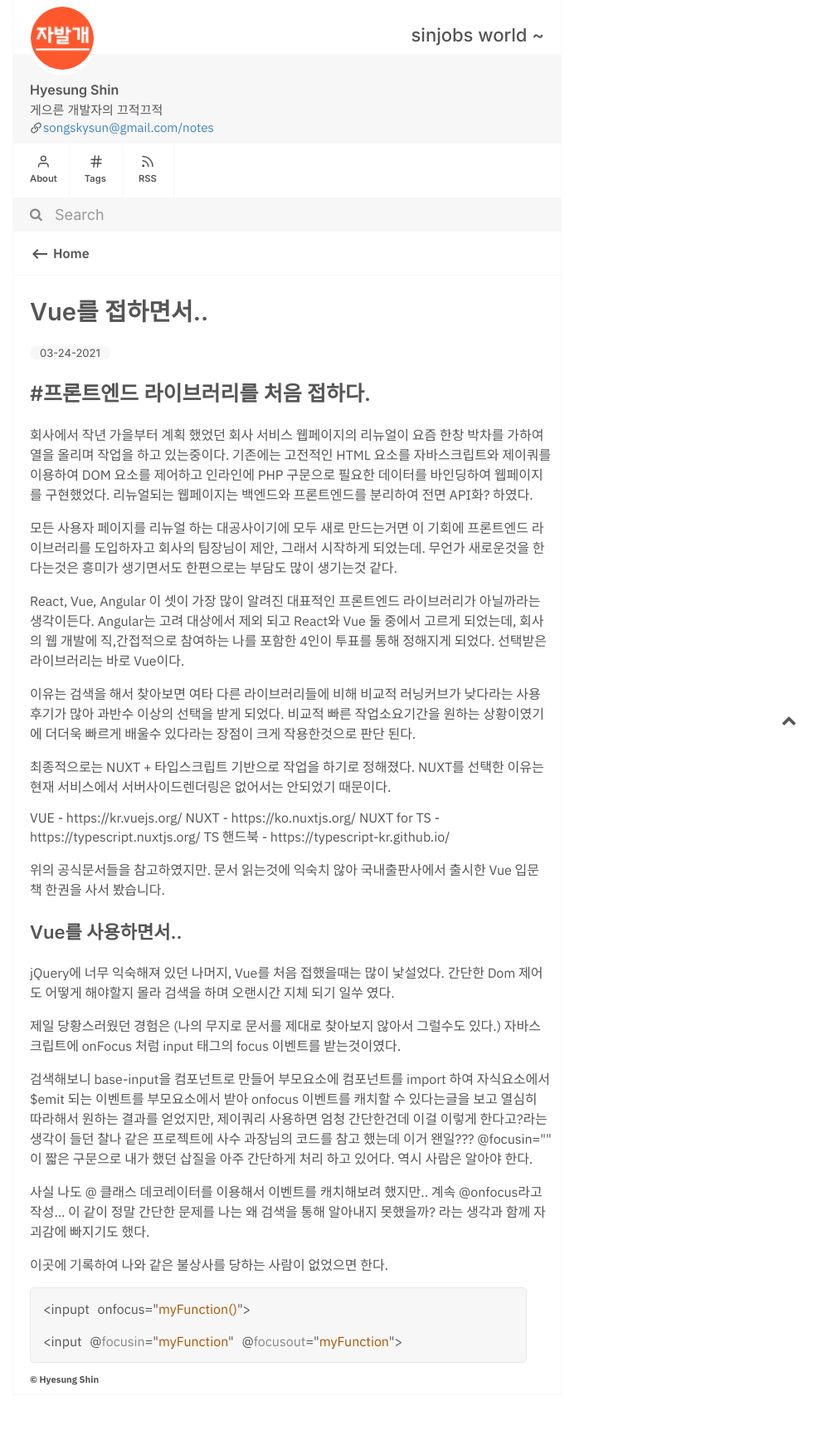
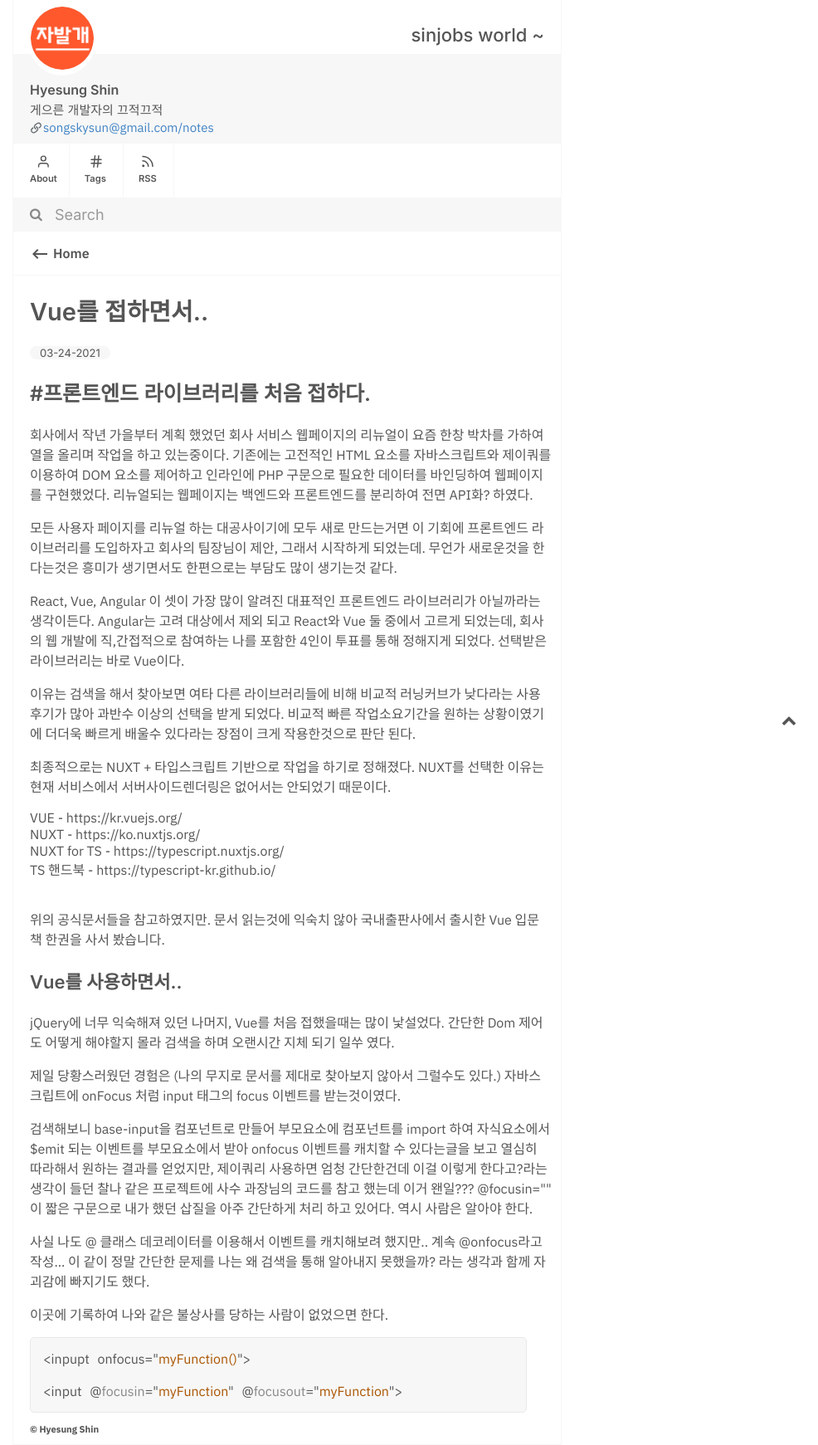
Before and after one commit to songskysun/songskysung.github.io, a Jekyll site: the page built from _posts/2021-02-19-7.md, in a window 1280 px wide. Shown: the whole page at 83% size, without its empty margins (294-1280 px from the left). Built offline with Jekyll 4.4.1, drawn with Linux system fonts in a browser that asks for light colours; before the commit the page ends 1681 px from its top, so only the background shows below that.

Commit message:
breakLine

```diff
--- a/_posts/2021-02-19-7.md
+++ b/_posts/2021-02-19-7.md
@@ -26,10 +26,10 @@ Angular는 고려 대상에서 제외 되고 React와 Vue 둘 중에서 고르
 NUXT를 선택한 이유는 현재 서비스에서 서버사이드렌더링은 없어서는 안되었기 때문이다.
 
 
-VUE - https://kr.vuejs.org/
-NUXT - https://ko.nuxtjs.org/
-NUXT for TS - https://typescript.nuxtjs.org/
-TS 핸드북 - https://typescript-kr.github.io/
+VUE - https://kr.vuejs.org/ <br>
+NUXT - https://ko.nuxtjs.org/ <br>
+NUXT for TS - https://typescript.nuxtjs.org/ <br>
+TS 핸드북 - https://typescript-kr.github.io/ <br><br>
 
 위의 공식문서들을 참고하였지만. 문서 읽는것에 익숙치 않아 국내출판사에서 출시한 Vue 입문 책 한권을 사서 봤습니다.
 
```
